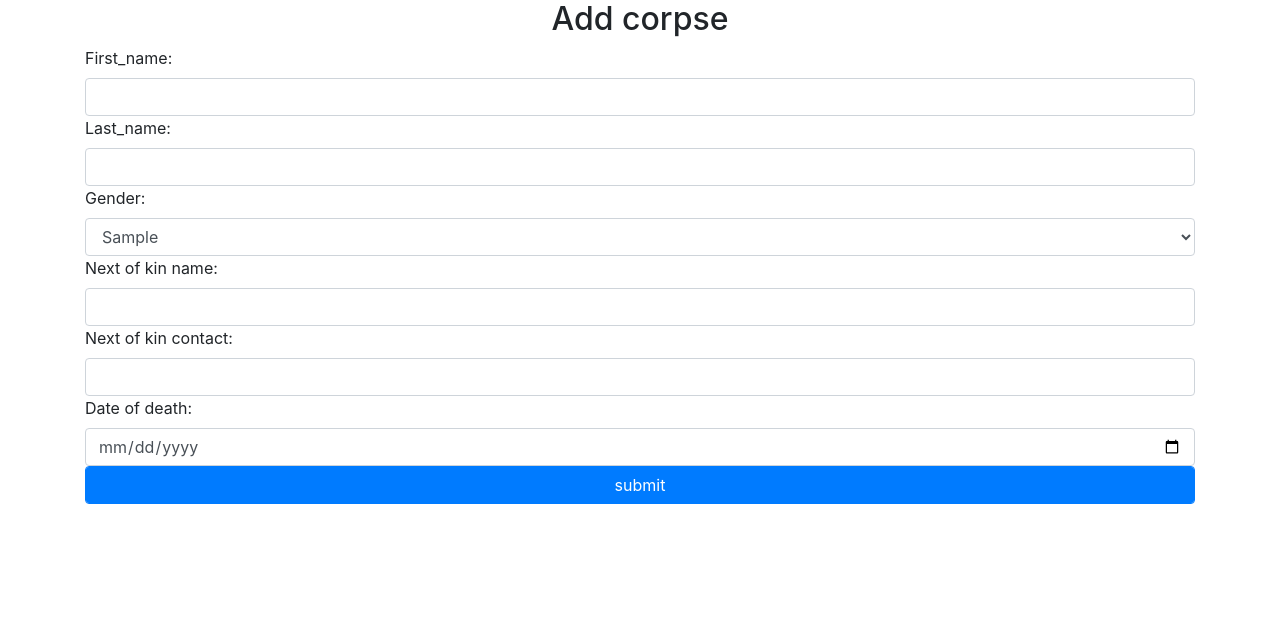
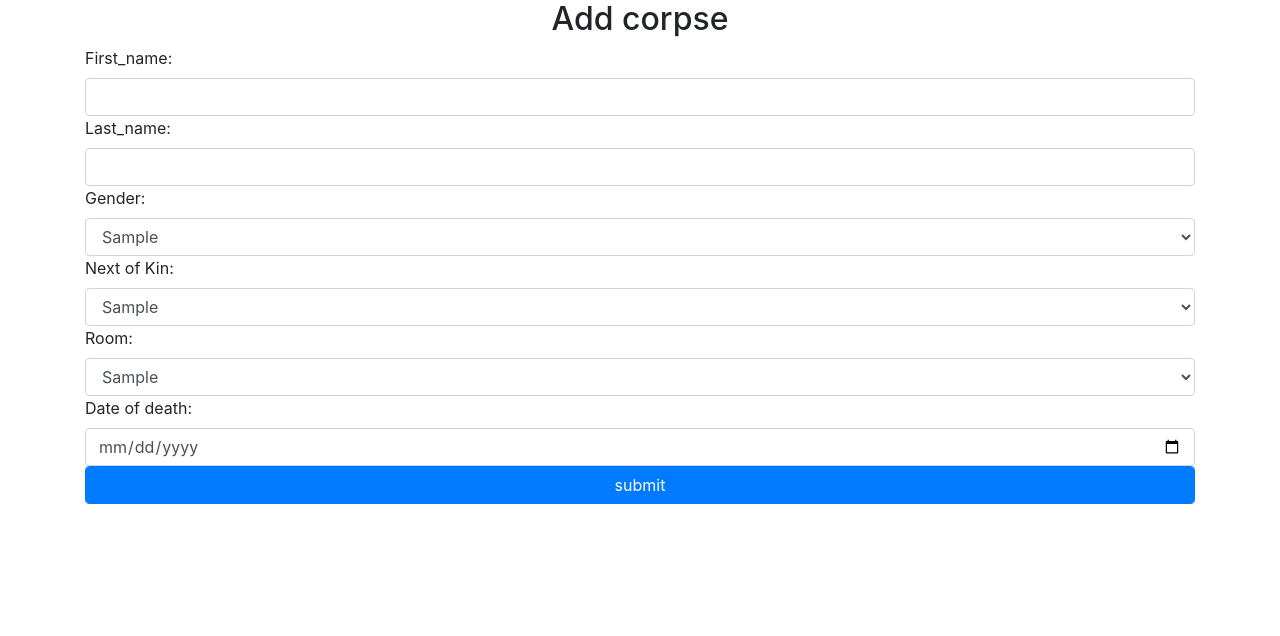
Before and after one commit to Abdifatahibrahi/Morgue-Management-System, a Django app: page /add_corpse/ in a window 1280 px wide. Shown: the part 56-692 px from the top of the page. Run offline with Django 4.2, Linux system fonts and the light colour scheme; a user stored in the database is signed in; tables that the repository leaves empty hold one stand-in row (values such as "Sample post"); some libraries are stand-ins or nearby versions.

Commit message:
Added new functions

```diff
--- a/morgue/models.py
+++ b/morgue/models.py
@@ -17,16 +17,39 @@ class Gender(models.Model):
     def __str__(self):
         return f'{self.gender}'
 
+class Next_of_kin(models.Model):
+    first_name = models.CharField(max_length=100)
+    last_name = models.CharField(max_length=100)
+    phone = models.PositiveIntegerField(max_length=10, null=True, blank=True)
+
+    def __str__(self):
+        return f"{self.first_name} {self.last_name} {self.phone}"
+
+class Care_taker(models.Model):
+    first_name = models.CharField(max_length=100)
+    last_name = models.CharField(max_length=100)
+    phone = models.PositiveIntegerField(max_length=10, null=True, blank=True)
+
+    def __str__(self):
+        return f"{self.first_name} {self.last_name}"
+
+
+class Room(models.Model):
+    room_no = models.CharField(max_length=50)
+    care_taker = models.ForeignKey(Care_taker, on_delete=models.CASCADE)
+
+    def __str__(self):
+        return f"{self.room_no} {self.care_taker}"
 
 class Corpse(models.Model):
     first_name = models.CharField(max_length=100)
     last_name = models.CharField(max_length=100)
     gender = models.ForeignKey(Gender, on_delete=models.CASCADE)
-    next_of_kin_name = models.CharField(max_length=100, null=True, blank=True)
-    next_of_kin_contact = models.IntegerField(max_length=100, blank=True, null=True,)
+    next_of_kin = models.ForeignKey(Next_of_kin, on_delete=models.CASCADE, null=True, blank=True)
+    room = models.ForeignKey(Room, on_delete=models.CASCADE, null=True, blank=True)
     date_of_death = models.DateField(blank=True, default=datetime.now())
     date_of_admission = models.DateTimeField(auto_now=True)
-    time_of_admission = models.TimeField(default=datetime.now())
+    time_of_admission = models.DateTimeField(auto_now=True)
 
     def __str__(self):
         return f"{self.first_name} {self.last_name} {self.gender}"
--- a/morgue/views.py
+++ b/morgue/views.py
@@ -5,7 +5,7 @@ from django.shortcuts import render, redirect
 from django.http import HttpResponse
 # from django.contrib.auth.models import User
 from django.contrib.auth import authenticate,login,logout
-from .models import Gender, Corpse
+from .models import Gender, Corpse, Room, Next_of_kin
 
 # Create your views here.
 
@@ -82,6 +82,8 @@ def delete_corpse(request, did):
 def add_corpse(request):
     error = ""
     gend = Gender.objects.all()
+    next_of_kin = Next_of_kin.objects.all()
+    rooms = Room.objects.all()
     if not request.user.is_staff:
         return redirect('login')
 
@@ -90,20 +92,23 @@ def add_corpse(request):
         l_name = request.POST['last_name']
         sex = request.POST['gender']
         date_of_death = request.POST['date']
-        kin_name = request.POST['kin_name']
-        kin_contact = request.POST['kin_contact']
+        r = request.POST['room']
+        kin_name = request.POST['kin']
+
+
 
         gender = Gender.objects.filter(gender=sex).first()
+        kin = Next_of_kin.objects.filter(first_name=kin_name).first()
+        room = Room.objects.filter(room_no=r).first()
 
 
         try:
             d1 = Corpse.objects.create(first_name=f_name, last_name=l_name,
-            gender=gender, next_of_kin_name=kin_name,
-            next_of_kin_contact=kin_contact, date_of_death=date_of_death)
+            gender=gender, next_of_kin=kin, room=room, date_of_death=date_of_death)
             d1.save()
             error = "no"
 
         except:
             error = "yes"
-    d = {"error": error, "gender": gend}
+    d = {"error": error, "gender": gend, 'kin': next_of_kin, 'rooms': rooms}
     return render(request, 'add_corpse.html', d)
--- a/templates/add_corpse.html
+++ b/templates/add_corpse.html
@@ -37,11 +37,19 @@
             <option value="{{gen.gender}}">{{gen.gender}}</option>
             {% endfor %}
         </select>
-        <label>Next of kin name:</label>
-        <input type="text" class="form-control" name="kin_name">
+        <label>Next of Kin:</label>
+        <select name="kin" class="form-control">
+            {% for k in kin %}
+            <option value="{{k.first_name}}">{{k.first_name}}</option>
+            {% endfor %}
+        </select>
 
-        <label>Next of kin contact:</label>
-        <input type="name" class="form-control" name="kin_contact">
+        <label>Room:</label>
+        <select name="room" class="form-control">
+            {% for r in rooms %}
+            <option value="{{r.room_no}}">{{r.room_no}}</option>
+            {% endfor %}
+        </select>
         <label>Date of death:</label>
         <input type="date" class="form-control" name="date">
 
--- a/templates/base.html
+++ b/templates/base.html
@@ -22,7 +22,7 @@
     <script src="https://cdn.datatables.net/buttons/2.0.0/js/buttons.html5.min.js"></script>
 
 
-    <title >Morgue Management System</title>
+    <title >Asset Management System</title>
 
     <script>
         $(document).ready(function() {
--- a/templates/home.html
+++ b/templates/home.html
@@ -8,7 +8,7 @@
 
 
 
-
+<h1 style="margin: 250px auto; text-align: center;">Welcome to our morgue management system</h1>
 
 
 
--- a/templates/index.html
+++ b/templates/index.html
@@ -39,7 +39,7 @@
 
 <div class="container">
     <div class="row">
-        <div class="col-sm-4 mydivstyle">
+        <div class="col-sm-12 mydivstyle">
             <h1 style="color: red;">{{ corpses }}</h1>
             <a href="{% url 'view_corpse' %}" class="mylink">
                 <h2>Corpses</h2>
```
Also changed, not shown: morgue/admin.py (+13 -1 lines), templates/view_corpse.html (+6 -6 lines), morgue/migrations/0004_care_takers_next_of_kin_and_more.py (added), morgue/migrations/0005_alter_corpse_date_of_death_and_more.py (added), morgue/migrations/0006_care_taker_next_of_kin_phone_and_more.py (added), morgue/migrations/0007_alter_corpse_date_of_death_and_more.py (added).
